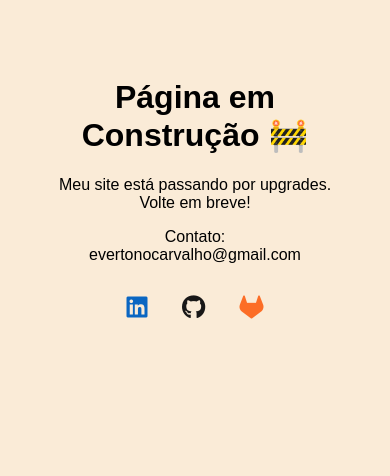
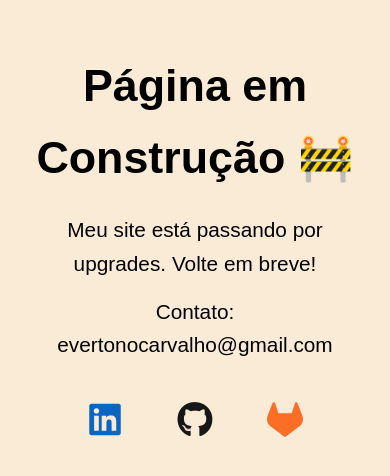
Before and after one commit to evertonocarvalho/evertoncarvalho.com.br, a plain HTML site: page index.html in a window 390 px wide. Drawn offline with Linux system fonts and the light colour scheme.

Commit message:
feat: responsividade

```diff
--- a/index.html
+++ b/index.html
@@ -2,31 +2,94 @@
 <html>
 <head>
     <title>Em Construção | Everton Carvalho</title>
+    <meta name="viewport" content="width=device-width, initial-scale=1.0">
     <style>
+        :root {
+            --font-size-base: 1rem;
+            --font-size-h1: 2rem;
+            --icon-size: 24px;
+            --padding-body: 50px;
+        }
+
         body {
             font-family: Arial, sans-serif;
             text-align: center;
-            padding: 50px;
+            padding: var(--padding-body);
             background-color: antiquewhite;
+            font-size: var(--font-size-base);
+            line-height: 1.6;
+            margin: 0;
         }
+
         h1 {
             color: black;
+            font-size: var(--font-size-h1);
+            margin-bottom: 20px;
         }
+
+        p {
+            margin: 15px 0;
+        }
+
         .social-links {
-            margin-top: 30px;
+            margin-top: 40px;
+            display: flex;
+            justify-content: center;
+            flex-wrap: wrap;
+            gap: 20px;
         }
+
         .social-links a {
-            margin: 0 15px;
-            font-size: 24px;
+            font-size: var(--icon-size);
             text-decoration: none;
             display: inline-block;
             transition: transform 0.3s ease;
+            width: 50px;
+            height: 50px;
+            line-height: 50px;
         }
+
         .social-links a.linkedin { color: #0a66c2; }
         .social-links a.github { color: #181717; }
         .social-links a.gitlab { color: #fc6d26; }
+
         .social-links a:hover {
             transform: scale(1.2);
+        }
+
+        /* Media Queries para dispositivos móveis */
+        @media only screen and (max-width: 768px) {
+            :root {
+                --font-size-base: 1.2rem;
+                --font-size-h1: 2.5rem;
+                --icon-size: 32px;
+                --padding-body: 30px;
+            }
+
+            .social-links {
+                margin-top: 30px;
+                gap: 25px;
+            }
+
+            .social-links a {
+                width: 60px;
+                height: 60px;
+                line-height: 60px;
+            }
+        }
+
+        /* Media Queries para telas muito pequenas */
+        @media only screen and (max-width: 480px) {
+            :root {
+                --font-size-base: 1.3rem;
+                --font-size-h1: 2.8rem;
+                --icon-size: 36px;
+                --padding-body: 20px;
+            }
+
+            .social-links {
+                gap: 30px;
+            }
         }
     </style>
     <link rel="stylesheet" href="https://cdnjs.cloudflare.com/ajax/libs/font-awesome/6.4.0/css/all.min.css">
@@ -37,15 +100,15 @@
     <p>Contato: evertonocarvalho@gmail.com</p>
 
     <div class="social-links">
-        <a href="https://www.linkedin.com/in/everton-carvalho-java-dev/" target="_blank" class="linkedin">
+        <a href="https://www.linkedin.com/in/everton-carvalho-java-dev/" target="_blank" class="linkedin" aria-label="LinkedIn">
             <i class="fab fa-linkedin"></i>
         </a>
 
-        <a href="https://github.com/evertonocarvalho" target="_blank" class="github">
+        <a href="https://github.com/evertonocarvalho" target="_blank" class="github" aria-label="GitHub">
             <i class="fab fa-github"></i>
         </a>
 
-        <a href="https://gitlab.com/users/evertonocarvalho/projects" target="_blank" class="gitlab">
+        <a href="https://gitlab.com/users/evertonocarvalho/projects" target="_blank" class="gitlab" aria-label="GitLab">
             <i class="fab fa-gitlab"></i>
         </a>
     </div>
```
